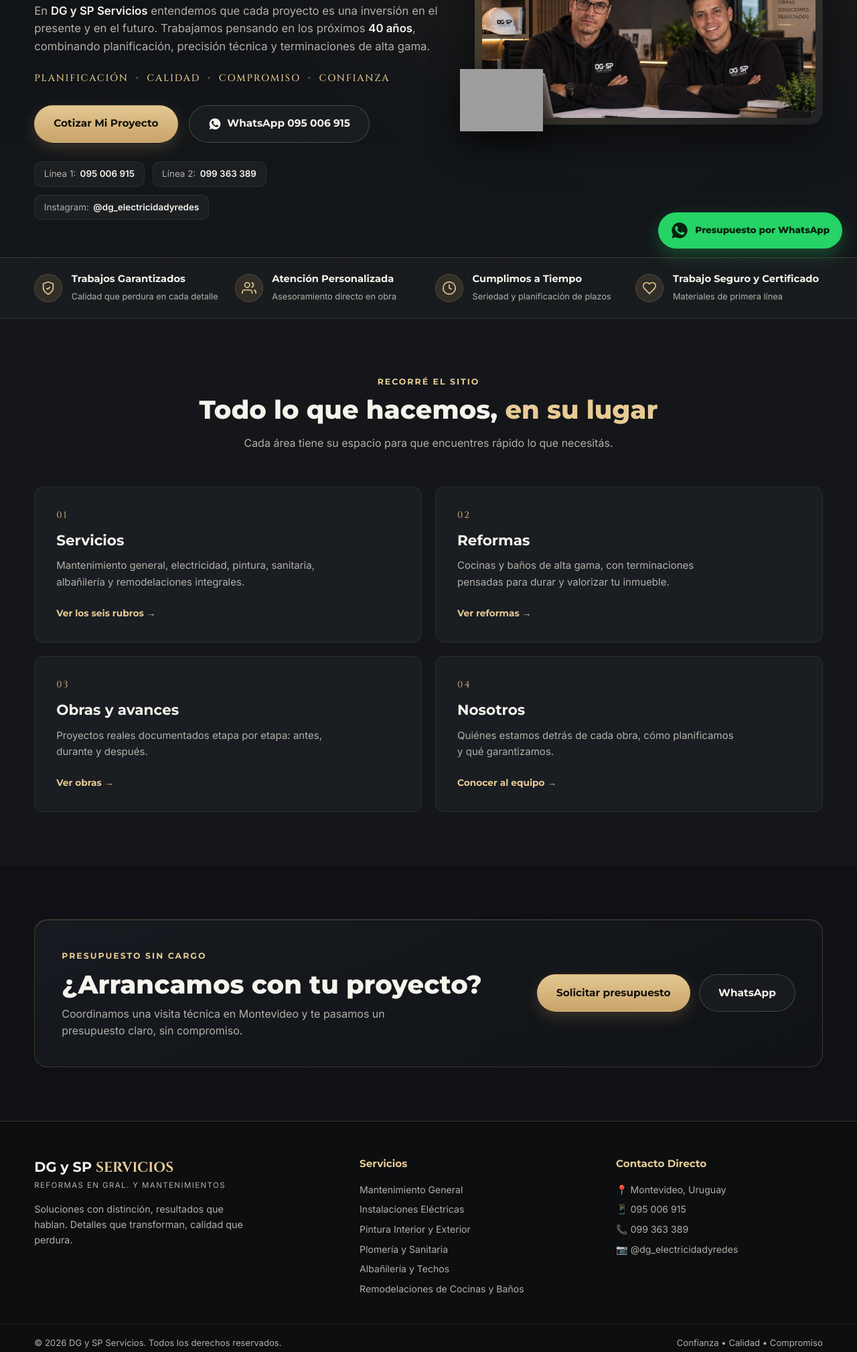
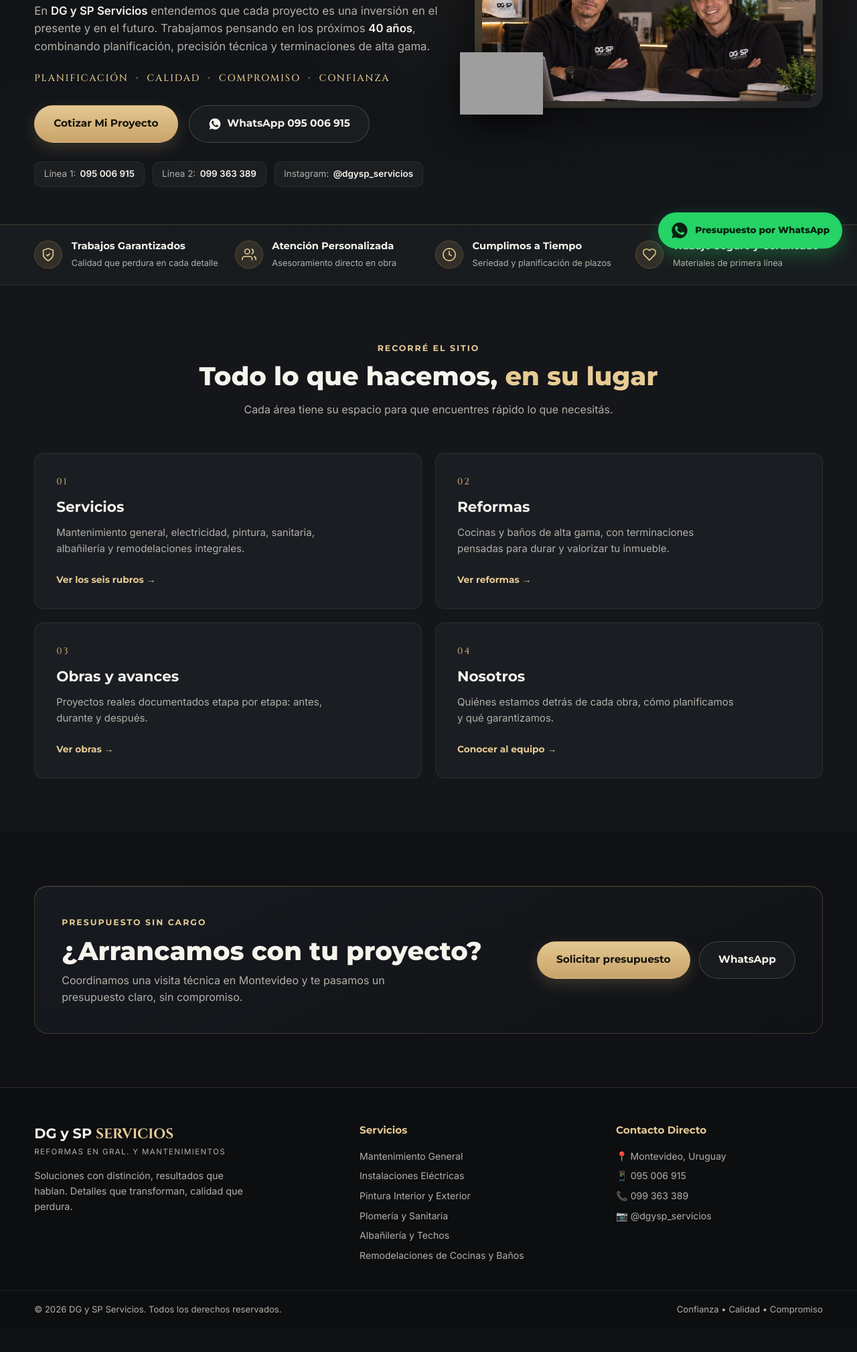
Before and after one commit to barta4/dgysp-web, a plain HTML site: page index.html in a window 1280 px wide. Shown: the part 407-2425 px from the top of the page at 67% size. After the commit the page ends 2390 px from the top, so only its background shows below. Drawn offline with Linux system fonts and the light colour scheme; grey boxes are pictures that could not be loaded.

Commit message:
Actualiza Instagram a @dgysp_servicios

```diff
--- a/index.html
+++ b/index.html
@@ -147,9 +147,9 @@
               <span class="chip-label">Línea 2:</span>
               <strong>099 363 389</strong>
             </a>
-            <a href="https://instagram.com/dg_electricidadyredes" target="_blank" rel="noopener" class="contact-chip">
+            <a href="https://instagram.com/dgysp_servicios" target="_blank" rel="noopener" class="contact-chip">
               <span class="chip-label">Instagram:</span>
-              <strong>@dg_electricidadyredes</strong>
+              <strong>@dgysp_servicios</strong>
             </a>
           </div>
         </div>
@@ -291,7 +291,7 @@
         <p>📍 Montevideo, Uruguay</p>
         <p>📱 <a href="tel:+59895006915">095 006 915</a></p>
         <p>📞 <a href="tel:+59899363389">099 363 389</a></p>
-        <p>📷 <a href="https://instagram.com/dg_electricidadyredes" target="_blank" rel="noopener">@dg_electricidadyredes</a></p>
+        <p>📷 <a href="https://instagram.com/dgysp_servicios" target="_blank" rel="noopener">@dgysp_servicios</a></p>
       </div>
     </div>
 
```
Also changed, not shown: contacto.html (+3 -3 lines), nosotros.html (+1 -1 lines), obras.html (+1 -1 lines), reformas.html (+1 -1 lines), servicios.html (+2 -2 lines), assets/img/bano-espejo-led.jpg, assets/img/bano-espejo-redondo.jpg, assets/img/bano-mampara.jpg, assets/img/cocina-moderna.jpg, assets/img/obra-pared.jpg, assets/img/reforma-ambiente.jpg, assets/img/reforma-antes.jpg, assets/no-filename (6).jpeg (added), assets/no-filename (7).jpeg (added), 1 more files.
